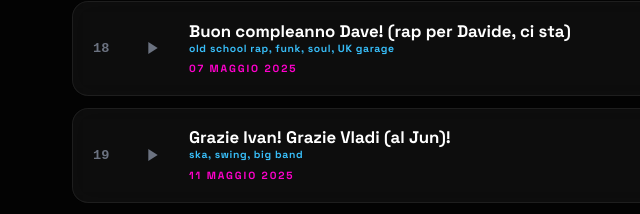
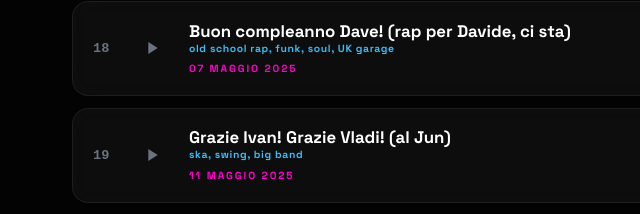
Before and after one commit to LeoCantaPerTe/LeoCantaPerTe, a plain HTML site: page index.html in a window 1280 px wide. Shown: the part 2936-3150 px from the top of the page, 32-672 px from the left. Drawn offline with Linux system fonts and the light colour scheme.

Commit message:
Update index.html

```diff
--- a/index.html
+++ b/index.html
@@ -688,7 +688,7 @@
     { title: "Buon compleanno Marco!",                                              genre: "intense, rap",                                                             date: "27 aprile 2025",    url: "https://drive.google.com/file/d/1Xd6-a4ocOWahRku2DmqrODTgzLzOwSPC/preview" },
     { title: "Buon compleanno Marcy!",                                              genre: "whimsical, rhythm and blues, storytelling, comic, male vocals",            date: "03 maggio 2025",    url: "https://drive.google.com/file/d/1QYiAJW63ZmLW2QMwtGBWrxcJXl7hvU_B/preview" },
     { title: "Buon compleanno Dave! (rap per Davide, ci sta)",                      genre: "old school rap, funk, soul, UK garage",                                    date: "07 maggio 2025",    url: "https://drive.google.com/file/d/1VjRFG3mNCDfkUVnNfwaJJFNtVj8JUbr3/preview" },
-    { title: "Grazie Ivan! Grazie Vladi (al Jun)!",                                 genre: "ska, swing, big band",                                                     date: "11 maggio 2025",    url: "https://drive.google.com/file/d/1xtN8q2Zh_CkIY_o9twSuNsUxyDiHnOV7/preview" },
+    { title: "Grazie Ivan! Grazie Vladi! (al Jun)",                                 genre: "ska, swing, big band",                                                     date: "11 maggio 2025",    url: "https://drive.google.com/file/d/1xtN8q2Zh_CkIY_o9twSuNsUxyDiHnOV7/preview" },
     { title: "Buon compleanno Ivan! (Ivan, campione gentile)",                      genre: "samba, ska, bossa nova, swing, drums, pop",                               date: "14 maggio 2025",    url: "https://drive.google.com/file/d/1Iqho_iNfmThimaI-QEAiHA9njUc_QkA8/preview" },
     { title: "Buon compleanno Mario Ciaccia",                                       genre: "ska punk, big band, cha cha cha, swing",                                   date: "23 maggio 2025",    url: "https://drive.google.com/file/d/14I-r_XNawmthN-EWWg_OnDubq5y-2_ik/preview" },
     { title: "Buon compleanno l'Aldo! (quel bel baffo dell'Aldo compie gli anni)", genre: "charleston, swing",                                                        date: "27 maggio 2025",    url: "https://drive.google.com/file/d/1A6fMxnCMtjKer3uErAAPUx9EEb5UDukh/preview" },
```
